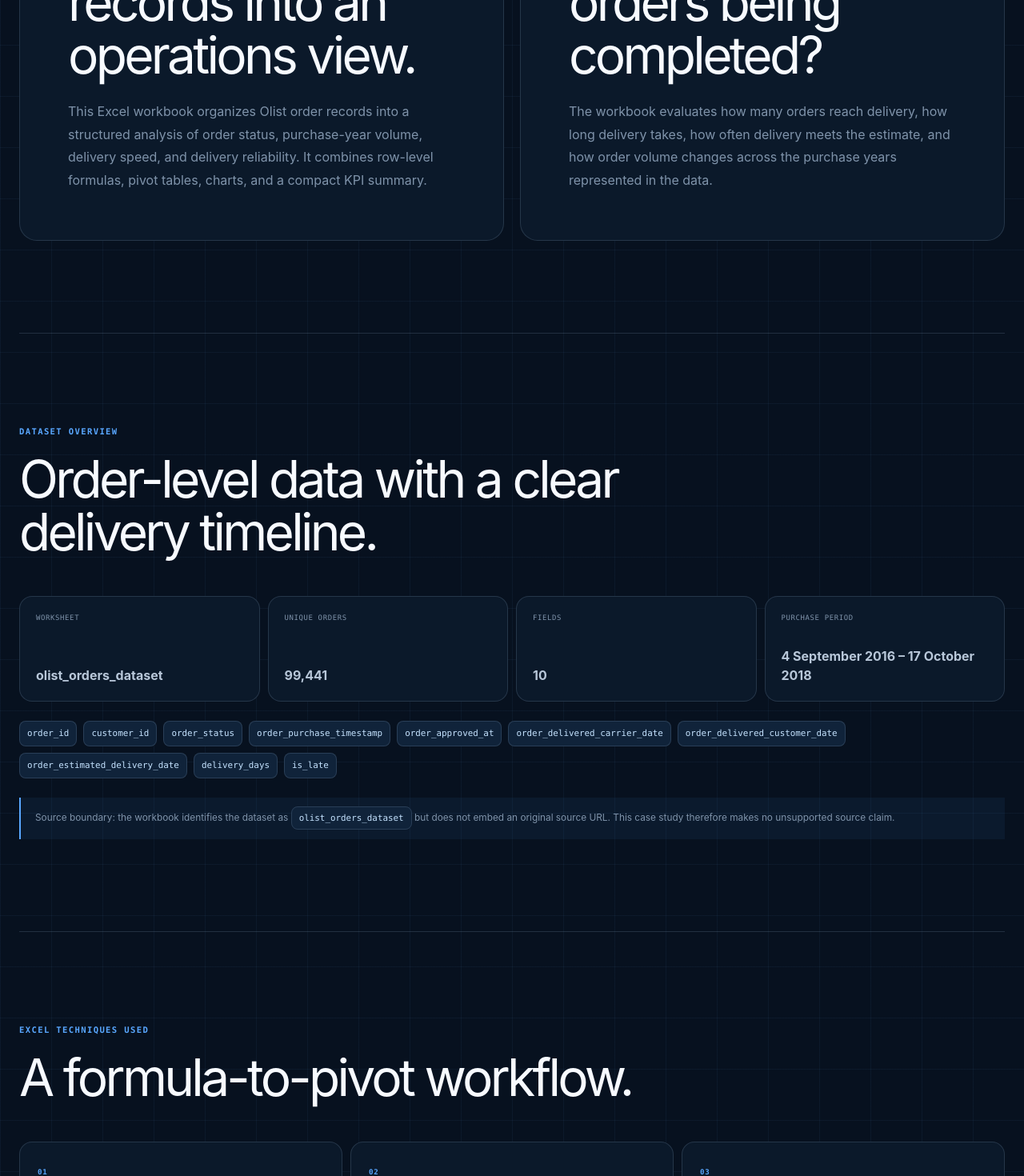
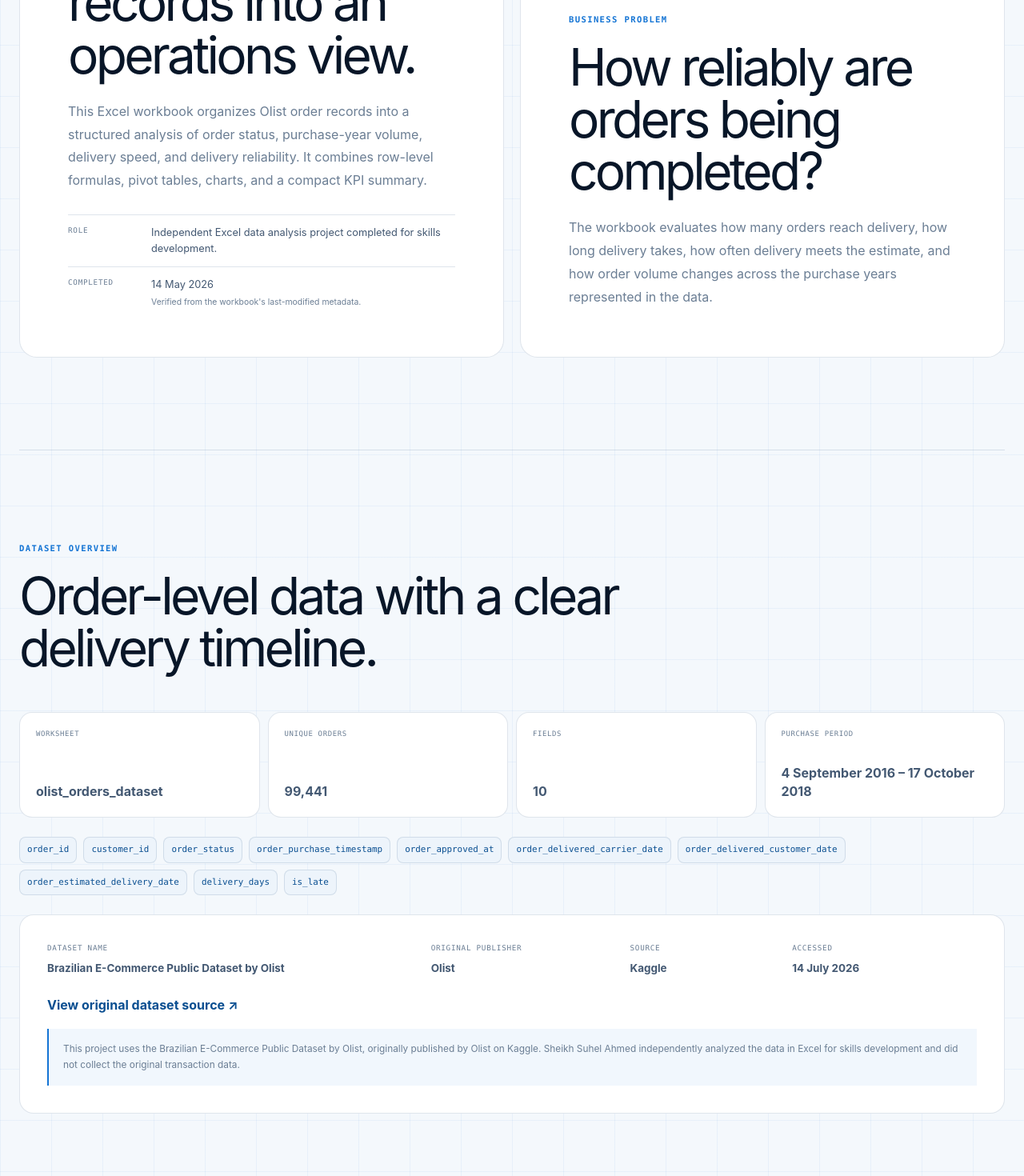
Before and after one commit to sheikhsuhel/suhel-portfolio, a Next.js app: page /projects/olist-excel-analytics in a window 1280 px wide. Shown: the part 1160-2630 px from the top of the page at 80% size. Built offline with nearby package versions, Linux system fonts and the light colour scheme.

Commit message:
Finalize portfolio for public deployment

```diff
--- a/app/content/olist-case-study.ts
+++ b/app/content/olist-case-study.ts
@@ -3,7 +3,18 @@ export const olistCaseStudy = {
   title: "Olist Order Delivery Analysis",
   subtitle: "An Excel case study of order status, delivery speed, and fulfilment reliability.",
   sourceFile: "olist_orders_analysis.xlsx",
+  role: "Independent Excel data analysis project completed for skills development.",
+  completionDate: "14 May 2026",
+  completionDateEvidence: "Verified from the workbook's last-modified metadata.",
   datasetLabel: "olist_orders_dataset",
+  dataset: {
+    name: "Brazilian E-Commerce Public Dataset by Olist",
+    publisher: "Olist",
+    source: "Kaggle",
+    url: "https://www.kaggle.com/datasets/olistbr/brazilian-ecommerce",
+    accessedDate: "14 July 2026",
+    attribution: "This project uses the Brazilian E-Commerce Public Dataset by Olist, originally published by Olist on Kaggle. Sheikh Suhel Ahmed independently analyzed the data in Excel for skills development and did not collect the original transaction data.",
+  },
   period: "4 September 2016 – 17 October 2018",
   rows: 99_441,
   fields: 10,
--- a/app/globals.css
+++ b/app/globals.css
@@ -195,6 +195,7 @@ input:focus-visible {
 }
 
 .main-nav {
+  order: 2;
   display: flex;
   align-items: center;
   justify-content: center;
@@ -232,6 +233,7 @@ input:focus-visible {
 }
 
 .header-actions {
+  order: 3;
   display: flex;
   align-items: center;
   gap: 8px;
@@ -1653,10 +1655,11 @@ input:focus-visible {
     overflow: hidden;
     border: 0 solid var(--border);
     border-radius: 14px;
-    background: var(--header);
+    background: var(--surface);
     box-shadow: var(--shadow);
     opacity: 0;
     pointer-events: none;
+    visibility: hidden;
     -webkit-backdrop-filter: blur(18px);
     backdrop-filter: blur(18px);
     transition: max-height 200ms ease, opacity 180ms ease, border-width 180ms ease;
@@ -1667,6 +1670,7 @@ input:focus-visible {
     border-width: 1px;
     opacity: 1;
     pointer-events: auto;
+    visibility: visible;
   }
 
   .main-nav a {
@@ -2316,6 +2320,12 @@ input:focus-visible {
   gap: 24px;
 }
 
+.case-study-nav-actions {
+  display: flex;
+  align-items: center;
+  gap: 10px;
+}
+
 .case-hero {
   min-height: 760px;
   display: grid;
@@ -2389,10 +2399,47 @@ input:focus-visible {
   padding: clamp(30px, 5vw, 60px);
 }
 
-.case-story-card p:last-child {
+.case-story-card > p:not(.eyebrow) {
   margin: 24px 0 0;
   color: var(--muted);
   line-height: 1.8;
+}
+
+.project-context {
+  display: grid;
+  gap: 12px;
+  margin: 28px 0 0;
+}
+
+.project-context > div {
+  display: grid;
+  grid-template-columns: 86px 1fr;
+  gap: 18px;
+  border-top: 1px solid var(--border);
+  padding-top: 12px;
+}
+
+.project-context dt,
+.dataset-source span {
+  color: var(--muted);
+  font-family: "Cascadia Code", Consolas, monospace;
+  font-size: 0.58rem;
+  letter-spacing: 0.08em;
+  text-transform: uppercase;
+}
+
+.project-context dd {
+  margin: 0;
+  color: var(--text-soft);
+  font-size: 0.8rem;
+  line-height: 1.55;
+}
+
+.project-context small {
+  display: block;
+  margin-top: 4px;
+  color: var(--muted);
+  font-size: 0.65rem;
 }
 
 .dataset-grid {
@@ -2439,6 +2486,49 @@ input:focus-visible {
 .evidence-note,
 .chart-audit-note {
   margin: 24px 0 0;
+  border-left: 2px solid var(--blue);
+  background: rgba(54, 139, 224, 0.07);
+  color: var(--muted);
+  padding: 16px 18px;
+  font-size: 0.74rem;
+  line-height: 1.65;
+}
+
+.dataset-source {
+  margin-top: 24px;
+  border: 1px solid var(--border);
+  border-radius: 18px;
+  background: var(--surface);
+  padding: clamp(22px, 4vw, 34px);
+}
+
+.dataset-source-grid {
+  display: grid;
+  grid-template-columns: 1.5fr 0.75fr 0.6fr 0.75fr;
+  gap: 18px;
+}
+
+.dataset-source-grid > div {
+  display: grid;
+  gap: 8px;
+}
+
+.dataset-source strong {
+  color: var(--text-soft);
+  font-size: 0.84rem;
+  line-height: 1.5;
+}
+
+.dataset-source > a {
+  display: inline-flex;
+  margin-top: 24px;
+  color: var(--blue-pale);
+  font-weight: 700;
+  text-underline-offset: 4px;
+}
+
+.dataset-source > p {
+  margin: 18px 0 0;
   border-left: 2px solid var(--blue);
   background: rgba(54, 139, 224, 0.07);
   color: var(--muted);
@@ -2732,6 +2822,7 @@ input:focus-visible {
   }
 
   .dataset-grid,
+  .dataset-source-grid,
   .workflow-grid,
   .pivot-grid {
     grid-template-columns: repeat(2, minmax(0, 1fr));
@@ -2747,6 +2838,7 @@ input:focus-visible {
   .project-kpi-grid,
   .case-metric-grid,
   .dataset-grid,
+  .dataset-source-grid,
   .workflow-grid,
   .formula-grid,
   .pivot-grid,
@@ -2793,6 +2885,17 @@ input:focus-visible {
     display: none;
   }
 
+  .case-study-nav-actions .button {
+    min-height: 42px;
+    padding-inline: 14px;
+    font-size: 0.64rem;
+  }
+
+  .project-context > div {
+    grid-template-columns: 1fr;
+    gap: 7px;
+  }
+
   .case-hero {
     padding-top: 54px;
   }
--- a/app/layout.tsx
+++ b/app/layout.tsx
@@ -4,25 +4,25 @@ import "./globals.css";
 
 export async function generateMetadata(): Promise<Metadata> {
   const requestHeaders = await headers();
-  const host = requestHeaders.get("x-forwarded-host") ?? requestHeaders.get("host") ?? "localhost:3000";
-  const protocol = requestHeaders.get("x-forwarded-proto") ?? (host.startsWith("localhost") ? "http" : "https");
-  const baseUrl = `${protocol}://${host}`;
+  const host = requestHeaders.get("x-forwarded-host") ?? requestHeaders.get("host");
+  const protocol = requestHeaders.get("x-forwarded-proto") ?? (host?.includes(":") ? "http" : "https");
+  const baseUrl = host ? `${protocol}://${host}` : undefined;
 
   return {
-    metadataBase: new URL(baseUrl),
+    ...(baseUrl ? { metadataBase: new URL(baseUrl) } : {}),
     title: "Sheikh Suhel Ahmed | Aspiring Data Analyst",
     description: "The verification-first portfolio of Sheikh Suhel Ahmed, a BBA student at North South University and aspiring Data Analyst and Business Analyst.",
     openGraph: {
       title: "Sheikh Suhel Ahmed",
       description: "Aspiring Data Analyst & BBA Student",
       type: "website",
-      images: [{ url: `${baseUrl}/og.png`, width: 1732, height: 909, alt: "Sheikh Suhel Ahmed portfolio" }],
+      images: [{ url: "/og.png", width: 1732, height: 909, alt: "Sheikh Suhel Ahmed portfolio" }],
     },
     twitter: {
       card: "summary_large_image",
       title: "Sheikh Suhel Ahmed",
       description: "Aspiring Data Analyst & BBA Student",
-      images: [`${baseUrl}/og.png`],
+      images: ["/og.png"],
     },
   };
 }
--- a/app/projects/olist-excel-analytics/page.tsx
+++ b/app/projects/olist-excel-analytics/page.tsx
@@ -1,6 +1,7 @@
 import type { CSSProperties, Metadata } from "react";
 import Link from "next/link";
 import { olistCaseStudy } from "../../content/olist-case-study";
+import { ThemeToggle } from "../../theme-toggle";
 
 export const metadata: Metadata = {
   title: "Olist Excel Analytics Case Study | Sheikh Suhel Ahmed",
@@ -22,7 +23,10 @@ export default function OlistCaseStudyPage() {
           <span className="brand-mark">SA</span>
           <span className="brand-copy"><strong>Sheikh Suhel Ahmed</strong><small>Portfolio</small></span>
         </Link>
-        <Link className="button button-secondary" href="/#projects">← Back to portfolio</Link>
+        <div className="case-study-nav-actions">
+          <ThemeToggle />
+          <Link className="button button-secondary" href="/#projects">← Back to portfolio</Link>
+        </div>
       </header>
 
       <main>
@@ -32,6 +36,7 @@ export default function OlistCaseStudyPage() {
             <div className="project-badges">
               <span className="status-badge status-known">Verified workbook</span>
               <span>Excel · Order operations</span>
+              <span>{olistCaseStudy.completionDate}</span>
             </div>
             <h1>{olistCaseStudy.title}</h1>
             <p>{olistCaseStudy.subtitle}</p>
@@ -54,6 +59,10 @@ export default function OlistCaseStudyPage() {
             <p>
               This Excel workbook organizes Olist order records into a structured analysis of order status, purchase-year volume, delivery speed, and delivery reliability. It combines row-level formulas, pivot tables, charts, and a compact KPI summary.
             </p>
+            <dl className="project-context">
+              <div><dt>Role</dt><dd>{olistCaseStudy.role}</dd></div>
+              <div><dt>Completed</dt><dd>{olistCaseStudy.completionDate}<small>{olistCaseStudy.completionDateEvidence}</small></dd></div>
+            </dl>
           </article>
           <article className="case-story-card">
             <p className="eyebrow">Business problem</p>
@@ -89,9 +98,16 @@ export default function OlistCaseStudyPage() {
               "is_late",
             ].map((field) => <code key={field}>{field}</code>)}
           </div>
-          <p className="evidence-note">
-            Source boundary: the workbook identifies the dataset as <code>olist_orders_dataset</code> but does not embed an original source URL. This case study therefore makes no unsupported source claim.
-          </p>
+          <aside className="dataset-source" aria-label="Dataset attribution">
+            <div className="dataset-source-grid">
+              <div><span>Dataset name</span><strong>{olistCaseStudy.dataset.name}</strong></div>
+              <div><span>Original publisher</span><strong>{olistCaseStudy.dataset.publisher}</strong></div>
+              <div><span>Source</span><strong>{olistCaseStudy.dataset.source}</strong></div>
+              <div><span>Accessed</span><strong>{olistCaseStudy.dataset.accessedDate}</strong></div>
+            </div>
+            <a href={olistCaseStudy.dataset.url} target="_blank" rel="noreferrer">View original dataset source ↗</a>
+            <p>{olistCaseStudy.dataset.attribution}</p>
+          </aside>
         </section>
 
         <section className="case-section section-wrap" id="workflow">
@@ -217,7 +233,7 @@ export default function OlistCaseStudyPage() {
 
       <footer className="site-footer section-wrap">
         <div><span className="brand-mark">SA</span><p><strong>Sheikh Suhel Ahmed</strong><small>Olist Excel Analytics Case Study</small></p></div>
-        <p>Verified workbook values · Not published</p>
+        <p>Verified workbook values · Evidence-backed case study</p>
         <a href="#top">Back to top ↑</a>
       </footer>
     </div>
--- /dev/null
+++ b/app/theme-toggle.tsx
@@ -0,0 +1,31 @@
+"use client";
+
+import { useEffect, useState } from "react";
+
+type Theme = "light" | "dark";
+
+export function ThemeToggle() {
+  const [theme, setTheme] = useState<Theme>("dark");
+
+  useEffect(() => {
+    const stored = window.localStorage.getItem("suhel-portfolio-theme") as Theme | null;
+    const preferred = window.matchMedia("(prefers-color-scheme: light)").matches ? "light" : "dark";
+    const nextTheme = stored === "light" || stored === "dark" ? stored : preferred;
+    document.documentElement.dataset.theme = nextTheme;
+    const frame = window.requestAnimationFrame(() => setTheme(nextTheme));
+    return () => window.cancelAnimationFrame(frame);
+  }, []);
+
+  const toggleTheme = () => {
+    const nextTheme = theme === "dark" ? "light" : "dark";
+    setTheme(nextTheme);
+    document.documentElement.dataset.theme = nextTheme;
+    window.localStorage.setItem("suhel-portfolio-theme", nextTheme);
+  };
+
+  return (
+    <button className="icon-button theme-toggle" type="button" onClick={toggleTheme} aria-label={`Switch to ${theme === "dark" ? "light" : "dark"} mode`}>
+      <span aria-hidden="true">{theme === "dark" ? "☀" : "◐"}</span>
+    </button>
+  );
+}
```
Also changed, not shown: app/page.tsx (+9 -28 lines), 2 other files (tests, documents, lock files or other folders).
